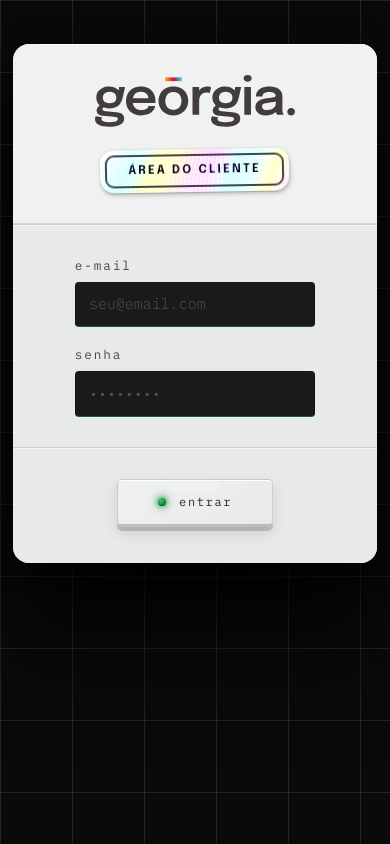
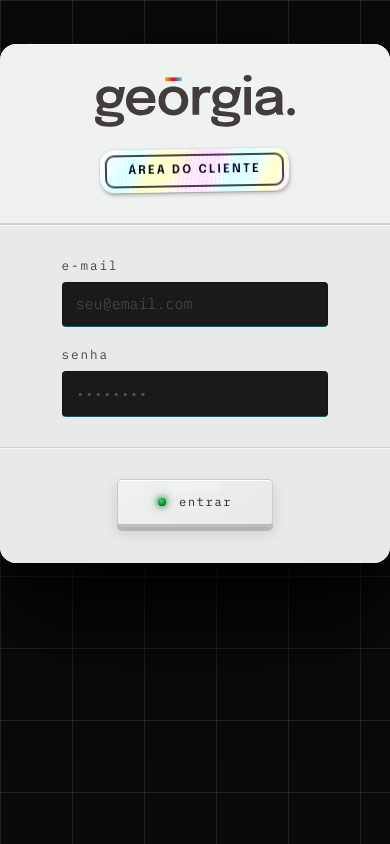
Before and after one commit to georgiaaaah/clientes-georgia, a Next.js app: page /login in a window 390 px wide. Built offline with nearby package versions, Linux system fonts and the light colour scheme.

Commit message:
style: chassis full-width on mobile, reduce inner padding proportionally
Co-Authored-By: Claude Sonnet 4.6 <noreply@anthropic.com>

```diff
--- a/app/globals.css
+++ b/app/globals.css
@@ -1224,14 +1224,14 @@ body {
 
 /* ── MOBILE ── */
 @media (max-width: 600px) {
-  .page-wrap { padding: 1rem 0.75rem 2rem; }
+  .page-wrap { padding: 1rem 0 2rem; }
   .panel-header,
   .status-bar,
   .dash-tabs,
-  .screen-interior { padding-left: calc(var(--wood-w) + 1rem); padding-right: calc(var(--wood-w) + 1rem); }
+  .screen-interior { padding-left: calc(var(--wood-w) + 0.75rem); padding-right: calc(var(--wood-w) + 0.75rem); }
   .device--sm { margin-top: 1.5rem; }
   .html-preview-wrap {
-    margin-left: calc(-1 * (var(--wood-w) + 1rem));
-    margin-right: calc(-1 * (var(--wood-w) + 1rem));
+    margin-left: calc(-1 * (var(--wood-w) + 0.75rem));
+    margin-right: calc(-1 * (var(--wood-w) + 0.75rem));
   }
 }
```
